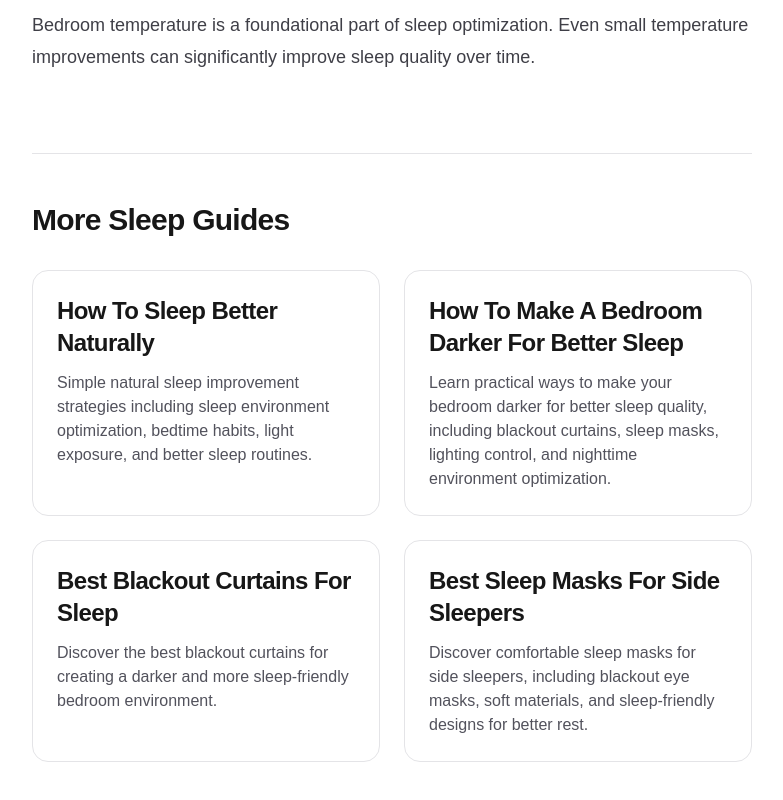
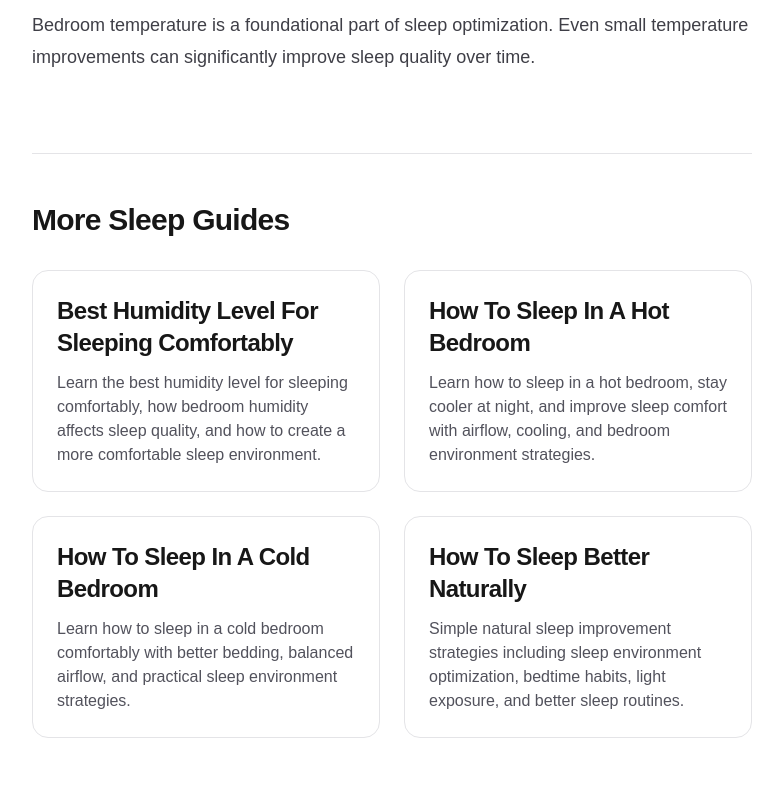
Before and after one commit to Lee-ciang/sleep-project, a Next.js app: page /guides/best-bedroom-temperature-for-sleep in a window 1280 px wide. Shown: the part 1612-2412 px from the top of the page, without its empty margins (248-1031 px from the left). Built offline with nearby package versions, Linux system fonts and the light colour scheme.

Commit message:
Add topic-aware related guides

```diff
--- a/app/guides/[slug]/page.tsx
+++ b/app/guides/[slug]/page.tsx
@@ -35,13 +35,24 @@ export async function generateMetadata({ params }: GuidePageProps) {
 export default async function GuidePage({ params }: GuidePageProps) {
   const { slug } = await params;
   const guide = getGuideBySlug(slug);
-  const relatedGuides = getAllGuides()
+  if (!guide) {
+  notFound();
+}
+
+const relatedGuides = getAllGuides()
   .filter((relatedGuide) => relatedGuide.slug !== slug)
+  .map((relatedGuide) => {
+    const sharedKeywords = relatedGuide.keywords.filter((keyword) =>
+      guide.keywords.includes(keyword)
+    );
+
+    return {
+      ...relatedGuide,
+      score: sharedKeywords.length,
+    };
+  })
+  .sort((a, b) => b.score - a.score)
   .slice(0, 4);
-
-  if (!guide) {
-    notFound();
-  }
 
   return (
     <main className="mx-auto max-w-3xl px-6 py-20">
```
